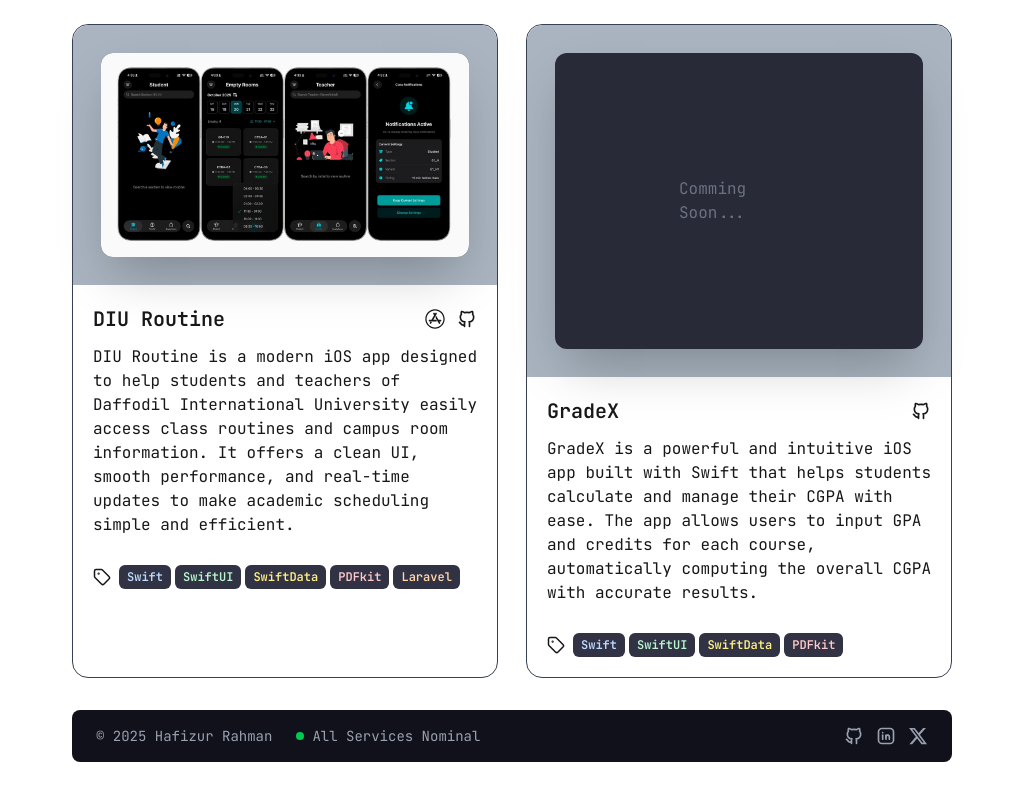
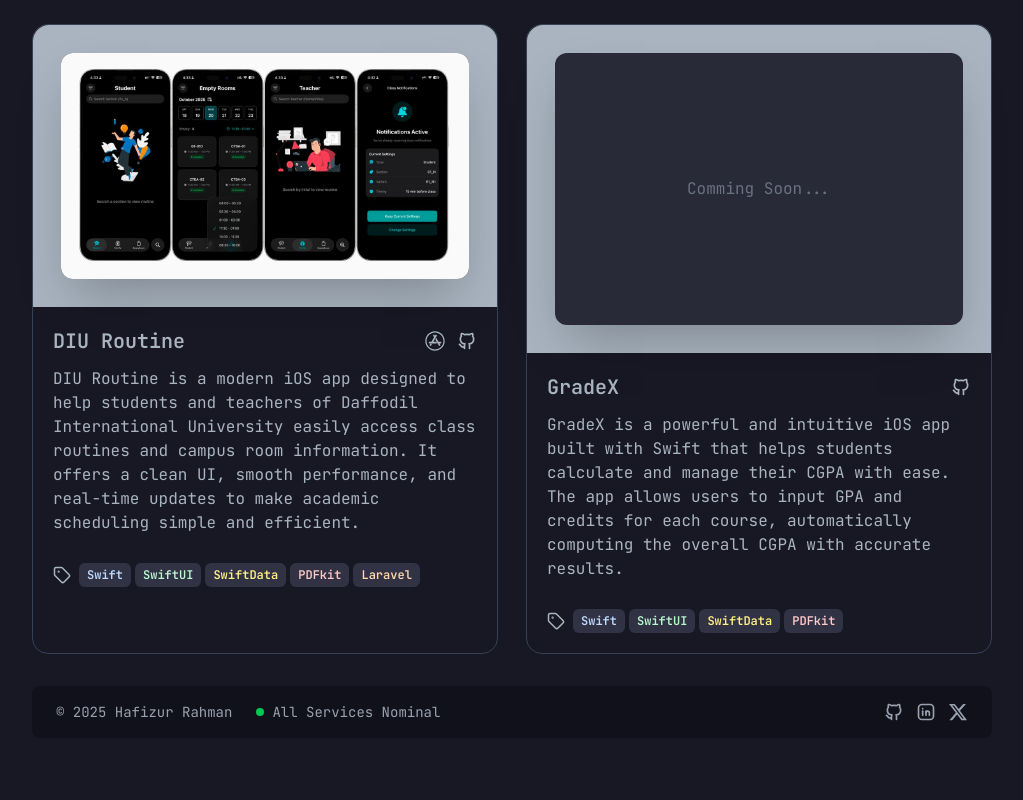
Before and after one commit to ahrafi16/hafiz-portfolio, a Next.js app: page / in a window 1280 px wide. Shown: the part 672-1472 px from the top of the page, without its empty margins (128-1151 px from the left). After the commit the page ends 1442 px from the top, so only its background shows below. Built offline with nearby package versions, Linux system fonts and the light colour scheme.

Commit message:
Added permanent dark mode

```diff
--- a/app/globals.css
+++ b/app/globals.css
@@ -4,8 +4,8 @@
 
 
 :root {
-  --background: #ffffff;
-  --foreground: #171717;
+  --background: #181825;
+  --foreground: #a9b4c0;
 }
 
 @theme inline {
--- a/app/layout.js
+++ b/app/layout.js
@@ -40,7 +40,7 @@
       >
         <Nav />
         {/* Wrap page content with padding instead */}
-        <main className="px-10  md:px-20 lg:px-50 mx-auto">
+        <main className="px-10  md:px-20 lg:px-40 mx-auto">
           {children}
           {footer()}
         </main>
--- a/app/page.js
+++ b/app/page.js
@@ -82,7 +82,7 @@
 
             </div>
           </div>
-          <div className="flex flex-col h-full space-y-3 p-5">
+          <div className="flex flex-col space-y-3 p-5">
             <h2 className="text-xl flex justify-between items-center font-semibold group-hover:text-[#a6e3a1] transition-colors duration-300">
               <span> DIU Routine</span>
               <span className="flex items-center gap-3">
@@ -126,7 +126,7 @@
               </div>
             </div>
           </div>
-          <div className="flex flex-col h-full space-y-3 p-5">
+          <div className="flex flex-col space-y-3 p-5">
             <h2 className="text-xl flex justify-between items-center font-semibold group-hover:text-[#a6e3a1] transition-colors duration-300">
               <span>GradeX</span>
               <a href="https://github.com/hafizflow/GradeX" target="_blank" rel="noopener noreferrer">
```
